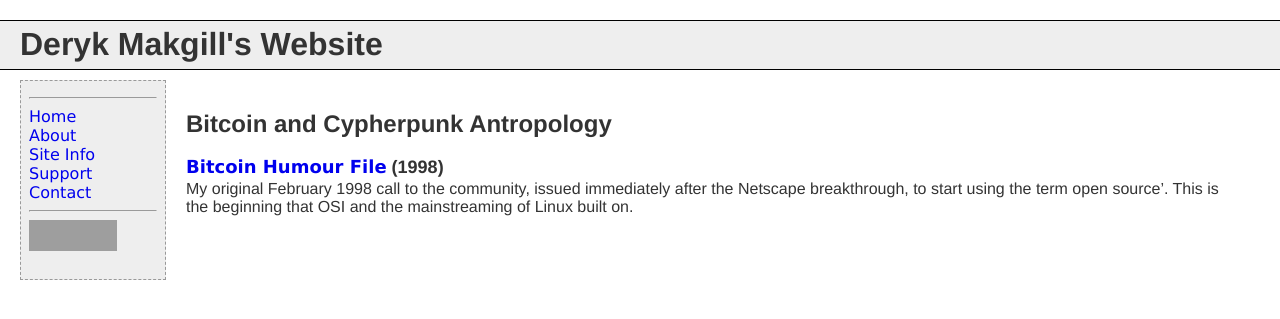
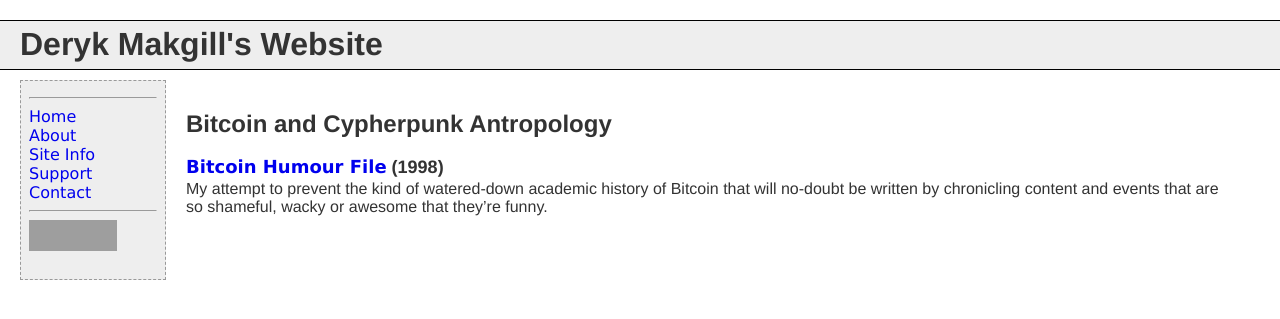
Before and after one commit to makgill/deryk, a Jekyll site: the page built from index.md, in a window 1280 px wide. Shown: the top 319 px of the page. Built offline with Jekyll 4.4.1, drawn with Linux system fonts in a browser that asks for light colours; grey boxes are pictures that could not be loaded.

Commit message:
Update index.md

```diff
--- a/index.md
+++ b/index.md
@@ -7,4 +7,4 @@
 
 ### [Bitcoin Humour File](https://makgill.github.io/deryk/bitcoin/humour) (1998)
 
-My original February 1998 call to the community, issued immediately after the Netscape breakthrough, to start using the term open source'. This is the beginning that OSI and the mainstreaming of Linux built on.
+My attempt to prevent the kind of watered-down academic history of Bitcoin that will no-doubt be written by chronicling content and events that are so shameful, wacky or awesome that they’re funny.
```
